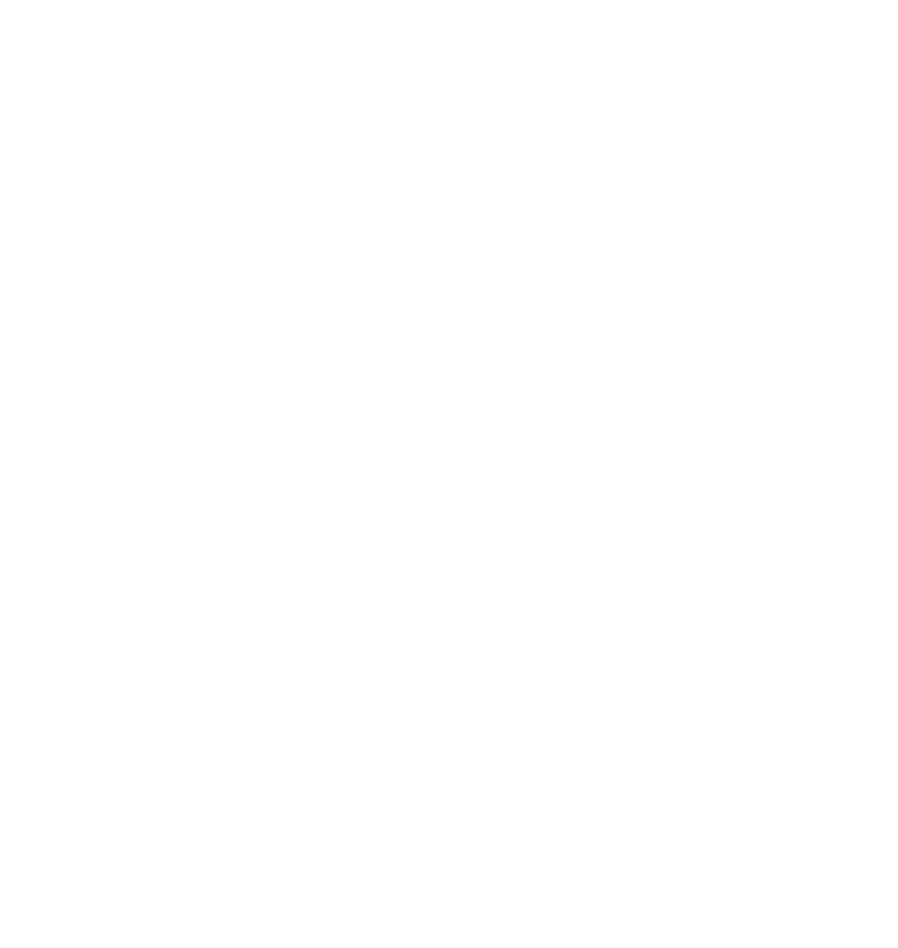
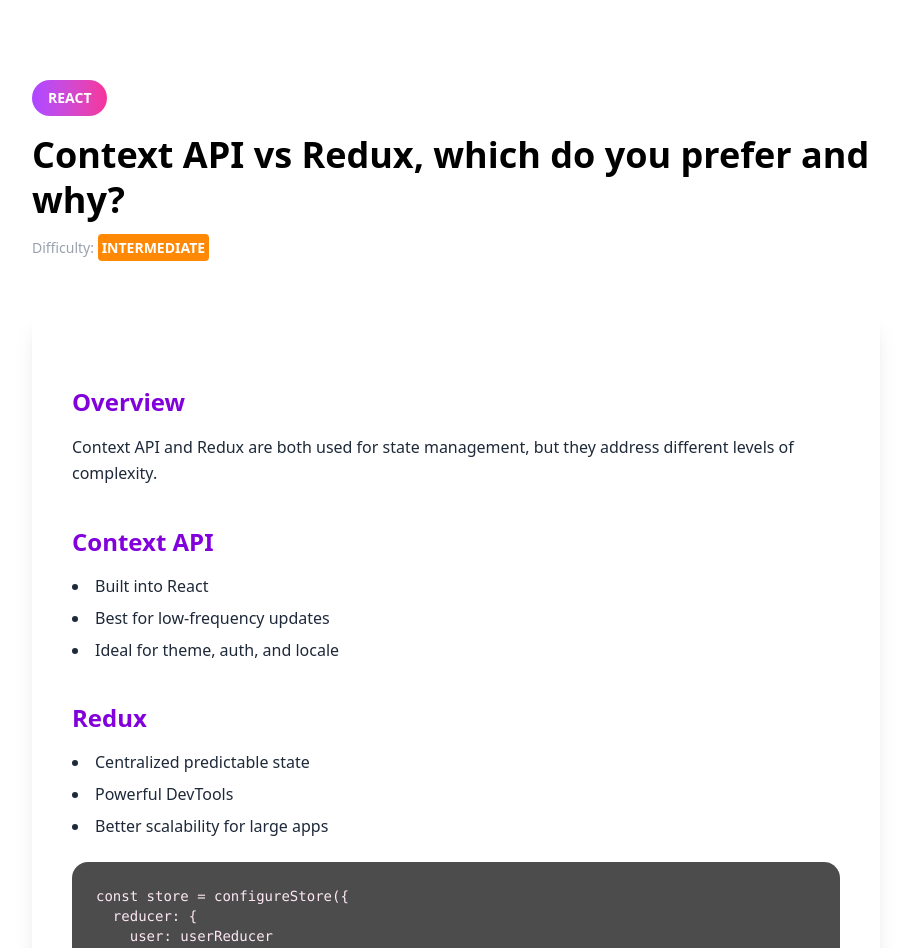
Before and after one commit to prem0406/modern-blog, a React (Vite) app: page /question in a window 1280 px wide. Before the commit this address had no page. Shown: the top 948 px of the page, without its empty margins (184-1082 px from the left). Before the commit the page ends 800 px from the top, so only its background shows below. Built offline with nearby package versions, Linux system fonts and the light colour scheme.

Commit message:
add details screen

```diff
--- /dev/null
+++ b/src/data/question.ts
@@ -0,0 +1,74 @@
+import {type Question } from "../types/question";
+
+export const questions: Question[] = [
+  {
+    id: 1,
+    category: "react",
+    question: "Context API vs Redux, which do you prefer and why?",
+    difficulty: "intermediate",
+    tags: ["state-management", "redux", "context"],
+    isActive: true,
+    createdAt: "2026-01-16",
+    updatedAt: "2026-01-16",
+    answer: [
+      {
+        id: "h1",
+        type: "heading",
+        level: 2,
+        text: "Overview"
+      },
+      {
+        id: "p1",
+        type: "paragraph",
+        text:
+          "Context API and Redux are both used for state management, but they address different levels of complexity."
+      },
+      {
+        id: "h2",
+        type: "heading",
+        level: 3,
+        text: "Context API"
+      },
+      {
+        id: "l1",
+        type: "list",
+        items: [
+          "Built into React",
+          "Best for low-frequency updates",
+          "Ideal for theme, auth, and locale"
+        ]
+      },
+      {
+        id: "h3",
+        type: "heading",
+        level: 3,
+        text: "Redux"
+      },
+      {
+        id: "l2",
+        type: "list",
+        items: [
+          "Centralized predictable state",
+          "Powerful DevTools",
+          "Better scalability for large apps"
+        ]
+      },
+      {
+        id: "c1",
+        type: "code",
+        language: "tsx",
+        code: `const store = configureStore({
+  reducer: {
+    user: userReducer
+  }
+});`
+      },
+      {
+        id: "n1",
+        type: "note",
+        text:
+          "Redux is generally preferred when state logic becomes complex or shared across many components."
+      }
+    ]
+  }
+];
--- /dev/null
+++ b/src/pages/answers/answerBlockRenderer.tsx
@@ -0,0 +1,50 @@
+import { type FC, type JSX } from "react";
+import type { AnswerBlock } from "../../types/answer";
+
+interface Props {
+  block: AnswerBlock;
+}
+
+const AnswerBlockRenderer: FC<Props> = ({ block }) => {
+  switch (block.type) {
+    case "heading": {
+      const Tag = `h${block.level}` as keyof JSX.IntrinsicElements;
+      return (
+        <Tag className="text-purple-700 font-bold mt-10 mb-4 text-2xl">
+          {block.text}
+        </Tag>
+      );
+    }
+
+    case "paragraph":
+      return <p className="text-gray-800 leading-relaxed mb-6">{block.text}</p>;
+
+    case "list":
+      return (
+        <ul className="list-disc list-inside text-gray-800 mb-6 space-y-2">
+          {block.items.map((item, i) => (
+            <li key={i}>{item}</li>
+          ))}
+        </ul>
+      );
+
+    case "code":
+      return (
+        <pre className="bg-black/70 rounded-2xl p-6 mb-6 overflow-x-auto text-sm text-pink-100">
+          <code>{block.code}</code>
+        </pre>
+      );
+
+    case "note":
+      return (
+        <div className="border-l-4 border-pink-500 bg-pink-500/10 rounded-xl p-4 mb-6 text-gray-800">
+          {block.text}
+        </div>
+      );
+
+    default:
+      return null;
+  }
+};
+
+export default AnswerBlockRenderer;
--- /dev/null
+++ b/src/pages/answers/answers.tsx
@@ -0,0 +1,42 @@
+import { questions } from "../../data/question";
+import AnswerBlockRenderer from "./answerBlockRenderer";
+
+const QuestionDetail = () => {
+  const id = 1;
+  const question = questions.find((q) => q.id === Number(id));
+
+  if (!question || question.isActive === false) {
+    return <div className="text-white p-10">Question not found</div>;
+  }
+
+  return (
+    <section className="max-w-4xl mx-auto px-6 py-20">
+      {/* Header */}
+      <div className="mb-12">
+        <span className="inline-block px-4 py-2 bg-linear-to-r from-purple-500 to-pink-500 text-white text-sm font-semibold rounded-full mb-4">
+          {question.category.toUpperCase()}
+        </span>
+
+        <h1 className="text-4xl font-bold text-grey-900 leading-tight">
+          {question.question}
+        </h1>
+
+        <div className="mt-4 text-sm text-gray-400">
+          Difficulty:{" "}
+          <span className="text-white font-bold bg-orange-400 border-solid rounded-sm p-1">
+            {question.difficulty.toUpperCase()}
+          </span>
+        </div>
+      </div>
+
+      {/* Answer */}
+      <article className="shadow-xl rounded-2xl p-10">
+        {question.answer.map((block) => (
+          <AnswerBlockRenderer key={block.id} block={block} />
+        ))}
+      </article>
+    </section>
+  );
+};
+
+export default QuestionDetail;
--- a/src/router/router.tsx
+++ b/src/router/router.tsx
@@ -1,6 +1,7 @@
 import { BrowserRouter, Routes, Route } from "react-router";
 import { BlogTemplate } from "../blogTemplate";
 import BlogDetail from "../pages/blogDetail/blogDetail";
+import Answers from "../pages/answers/answers";
 
 export const Router = () => {
   return (
@@ -8,6 +9,7 @@
       <Routes>
         <Route path="/" element={<BlogTemplate />} />
         <Route path="/blog" element={<BlogDetail />} />
+        <Route path="/question" element={<Answers />} />
       </Routes>
     </BrowserRouter>
   );
--- /dev/null
+++ b/src/types/answer.ts
@@ -0,0 +1,45 @@
+export type AnswerBlockType =
+  | "heading"
+  | "paragraph"
+  | "list"
+  | "code"
+  | "note";
+
+export interface AnswerBlockBase {
+  id: string;
+  type: AnswerBlockType;
+}
+
+export interface HeadingBlock extends AnswerBlockBase {
+  type: "heading";
+  level: 2 | 3 | 4;
+  text: string;
+}
+
+export interface ParagraphBlock extends AnswerBlockBase {
+  type: "paragraph";
+  text: string;
+}
+
+export interface ListBlock extends AnswerBlockBase {
+  type: "list";
+  items: string[];
+}
+
+export interface CodeBlock extends AnswerBlockBase {
+  type: "code";
+  language: string;
+  code: string;
+}
+
+export interface NoteBlock extends AnswerBlockBase {
+  type: "note";
+  text: string;
+}
+
+export type AnswerBlock =
+  | HeadingBlock
+  | ParagraphBlock
+  | ListBlock
+  | CodeBlock
+  | NoteBlock;
--- a/src/types/question.ts
+++ b/src/types/question.ts
@@ -1,3 +1,5 @@
+import type { AnswerBlock } from "./answer";
+
 export type QuestionCategory =
   | "react"
   | "react native"
@@ -12,7 +14,7 @@
   id: number;
   category: QuestionCategory;
   question: string;
-  answer: string;
+  answer: AnswerBlock[];
   difficulty: QuestionDifficulty;
   tags: string[];
   isActive?: boolean;
```
